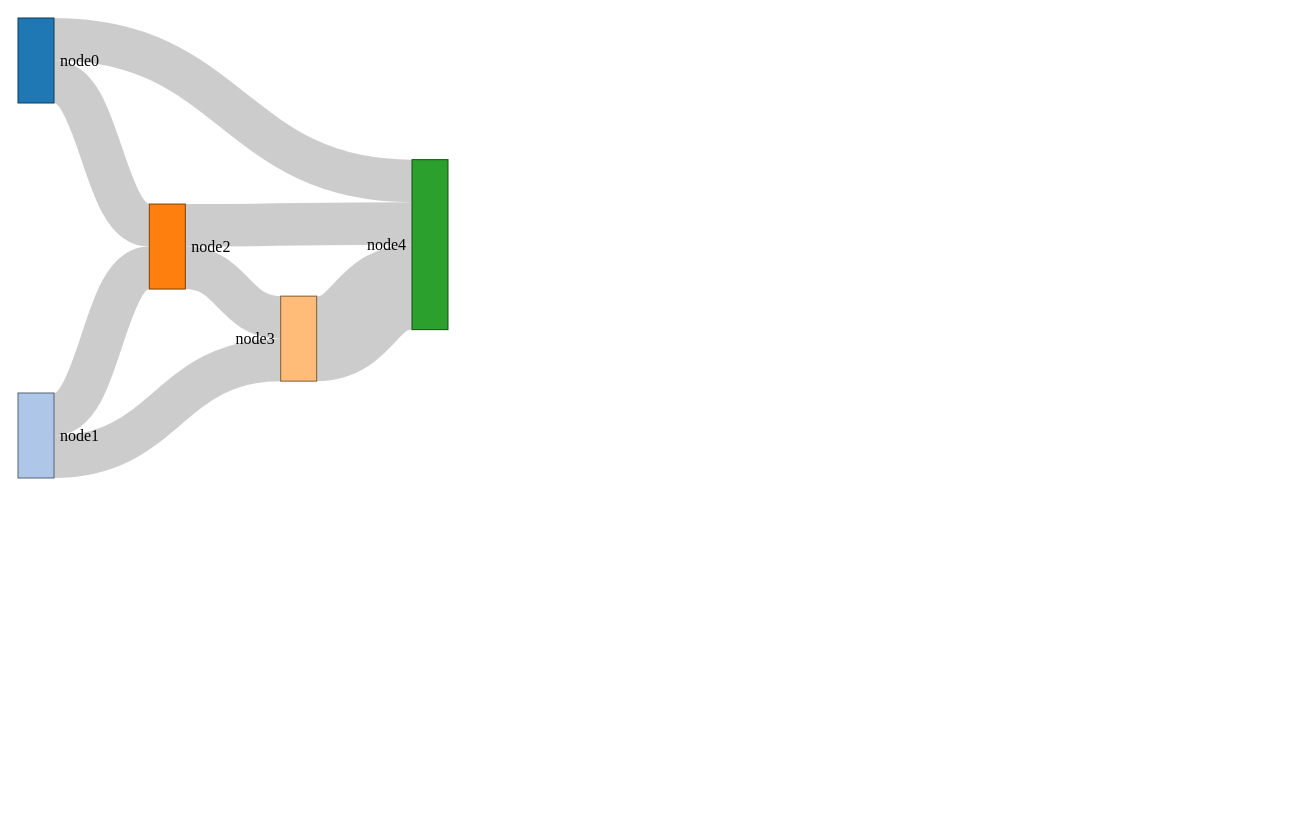
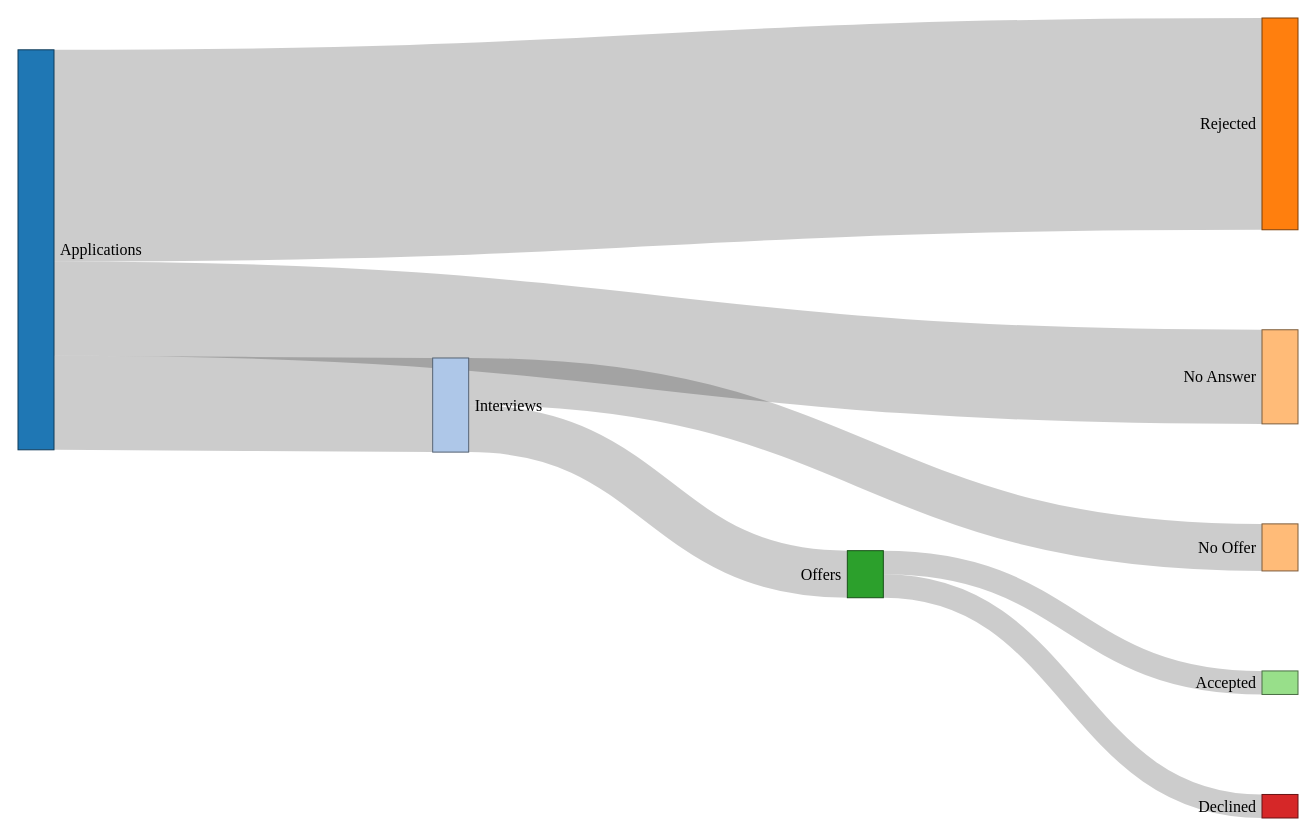
Before and after one commit to ethanmaxey/Track, a plain HTML site: page Track/D3/index.html in a window 1280 px wide. Shown: the whole page, 1308 px wide, since content can reach past the window. Before the commit the page ends 800 px from the top, so only its background shows below. Drawn offline with Linux system fonts and the light colour scheme.

Commit message:
Worked on web view.

```diff
--- a/Track/D3/index.html
+++ b/Track/D3/index.html
@@ -27,10 +27,32 @@
 
     <script>
 
+        const data = {
+            "nodes": [
+                { "node": 0, "name": "Applications" },
+                { "node": 1, "name": "Interviews" },
+                { "node": 2, "name": "Rejected" },
+                { "node": 3, "name": "No Answer" },
+                { "node": 4, "name": "Offers" },
+                { "node": 5, "name": "No Offer" },
+                { "node": 6, "name": "Accepted" },
+                { "node": 7, "name": "Declined" }
+            ],
+            "links": [
+                { "source": 0, "target": 1, "value": 4 }, // Applications to Interviews
+                { "source": 0, "target": 2, "value": 9 }, // Applications to Rejected
+                { "source": 0, "target": 3, "value": 4 }, // Applications to No Answer
+                { "source": 1, "target": 4, "value": 2 }, // Interviews to Offers
+                { "source": 1, "target": 5, "value": 2 }, // Interviews to No Offer
+                { "source": 4, "target": 6, "value": 1 }, // Offers to Accepted
+                { "source": 4, "target": 7, "value": 1 }  // Offers to Declined
+            ]
+        };
+
         // set the dimensions and margins of the graph
         var margin = {top: 10, right: 10, bottom: 10, left: 10},
-        width = 450 - margin.left - margin.right,
-        height = 480 - margin.top - margin.bottom;
+        width = window.innerWidth;
+        height = window.innerHeight;
 
         // append the svg object to the body of the page
         var svg = d3.select("#my_dataviz").append("svg")
@@ -46,33 +68,14 @@
               // Set the sankey diagram properties
               var sankey = d3.sankey()
               .nodeWidth(36)
-              .nodePadding(290)
+              .nodePadding(height / data["nodes"].length)
               .size([width, height]);
-
-              const data = {
-                  "nodes": [
-                      { "node": 0, "name": "node0" },
-                      { "node": 1, "name": "node1" },
-                      { "node": 2, "name": "node2" },
-                      { "node": 3, "name": "node3" },
-                      { "node": 4, "name": "node4" }
-                  ],
-                  "links": [
-                      { "source": 0, "target": 2, "value": 2 },
-                      { "source": 1, "target": 2, "value": 2 },
-                      { "source": 1, "target": 3, "value": 2 },
-                      { "source": 0, "target": 4, "value": 2 },
-                      { "source": 2, "target": 3, "value": 2 },
-                      { "source": 2, "target": 4, "value": 2 },
-                      { "source": 3, "target": 4, "value": 4 }
-                  ]
-              };
 
                   // Constructs a new Sankey generator with the default settings.
                   sankey
                   .nodes(data.nodes)
                   .links(data.links)
-                  .layout(1);
+                  .layout(1000);
 
                   // add in the links
                   var link = svg.append("g")
```
Also changed, not shown: 2 other files.
